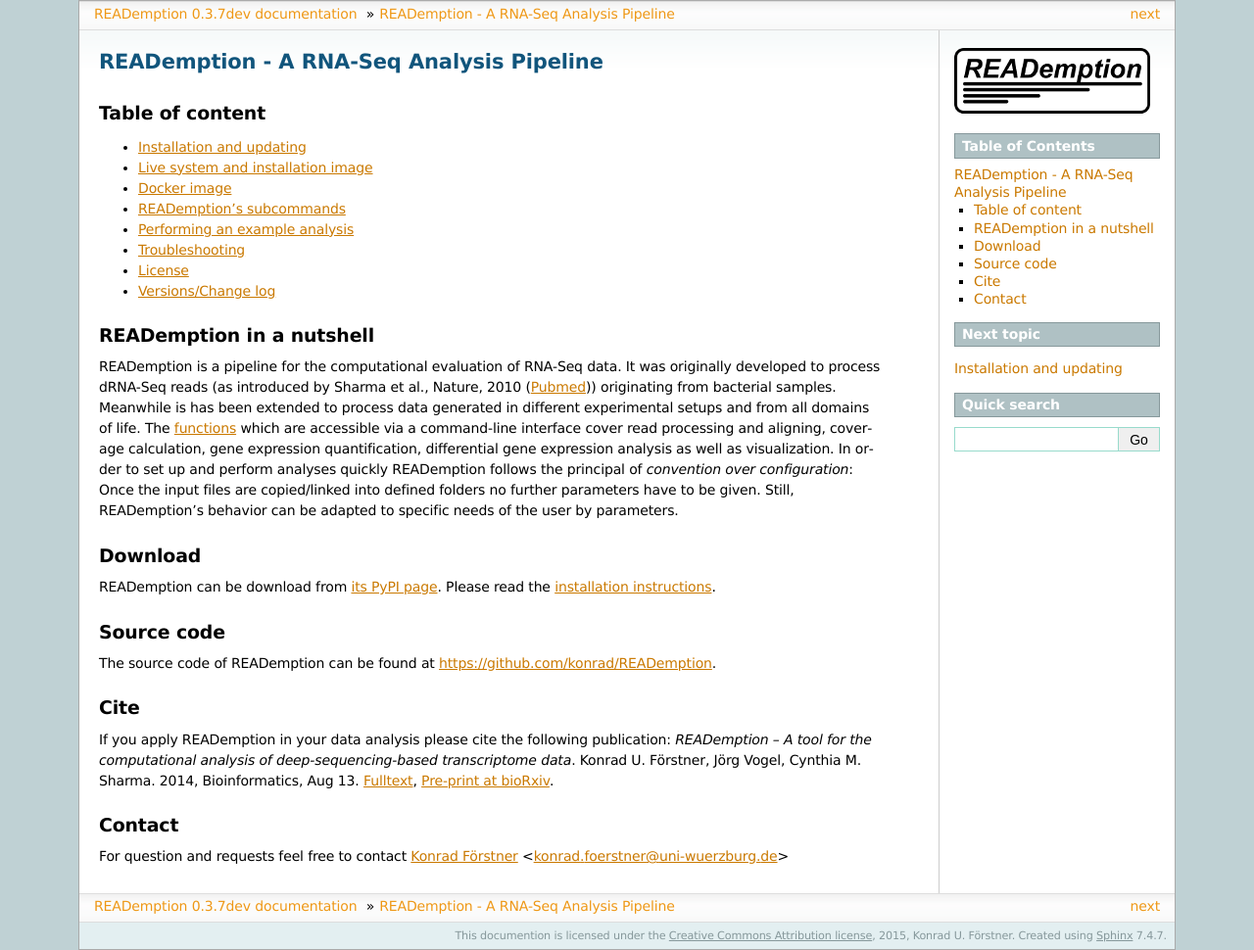
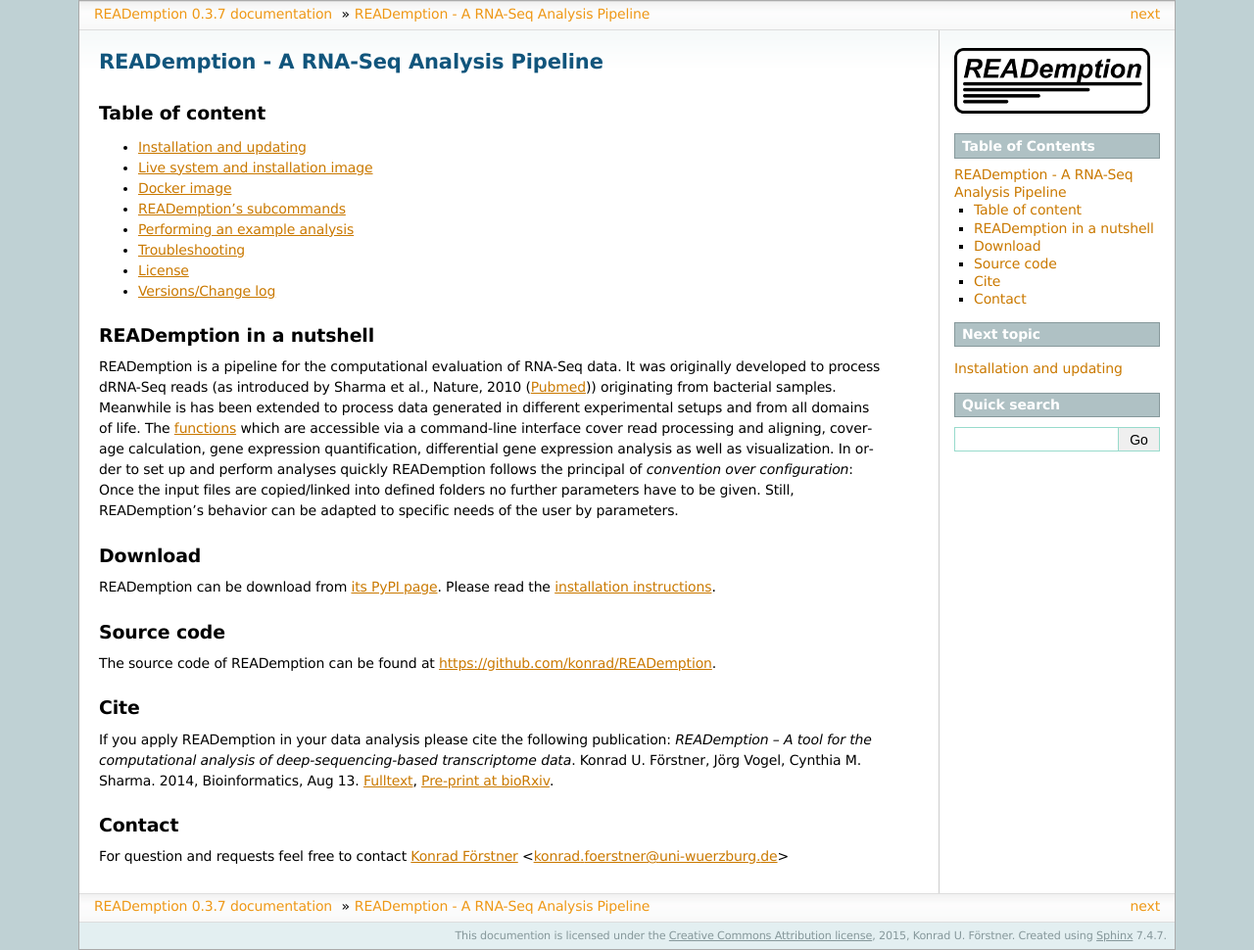
Before and after one commit to foerstner-lab/READemption, a Sphinx documentation site: the page built from docs/source/index.rst, in a window 1280 px wide. Shown: the whole page at 98% size. Built offline with Sphinx 7.4.7, drawn with Linux system fonts in a browser that asks for light colours; pages that are not in the unit, such as notebooks, are missing from menus.

Commit message:
Set version to 0.3.7

```diff
--- a/CHANGELOG.txt
+++ b/CHANGELOG.txt
@@ -1,3 +1,7 @@
+v0.3.6 (2015-07-03)
+- Add --reverse_complement flag to align subcommand
+- Use lib name instead of condition for DESeq2 heatmap
+- Add error explanation when GTF/GFF2 annotation files are used
 v0.3.6 (2015-03-18)
 - Add strand-unspecific read per gene quantification
 v0.3.5 (2015-01-13)
--- a/docs/source/conf.py
+++ b/docs/source/conf.py
@@ -50,7 +50,7 @@ copyright = u'2015, Konrad U. Förstner'
 # The short X.Y version.
 version = '0.3'
 # The full version, including alpha/beta/rc tags.
-release = '0.3.7dev'
+release = '0.3.7'
 
 # The language for content autogenerated by Sphinx. Refer to documentation
 # for a list of supported languages.
--- a/setup.py
+++ b/setup.py
@@ -5,7 +5,7 @@ except ImportError:
 
 setup(
     name='READemption',
-    version='0.3.7dev',
+    version='0.3.7',
     packages=['reademptionlib', 'tests'],
     author='Konrad U. Förstner',
     author_email='konrad@foerstner.org',
```
